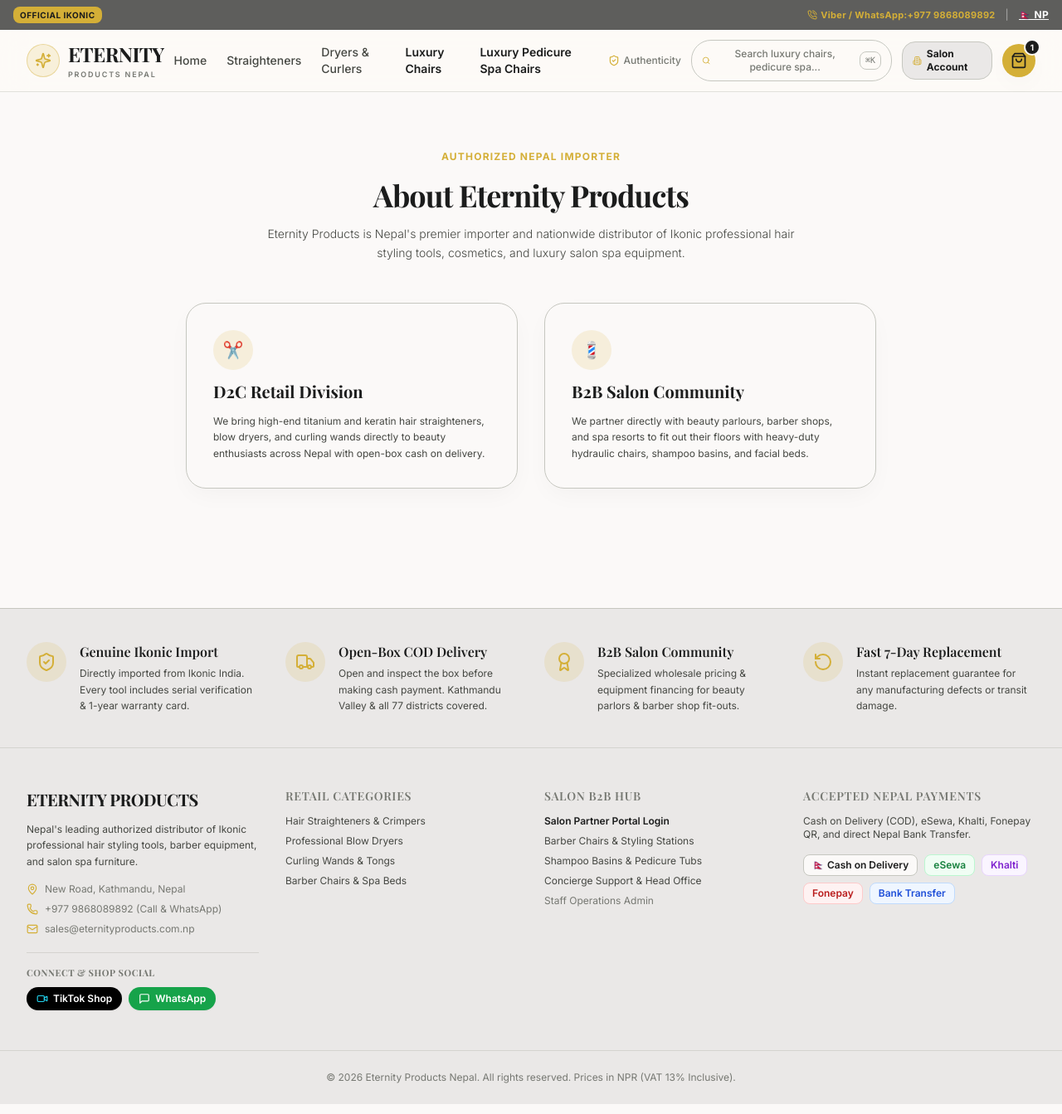
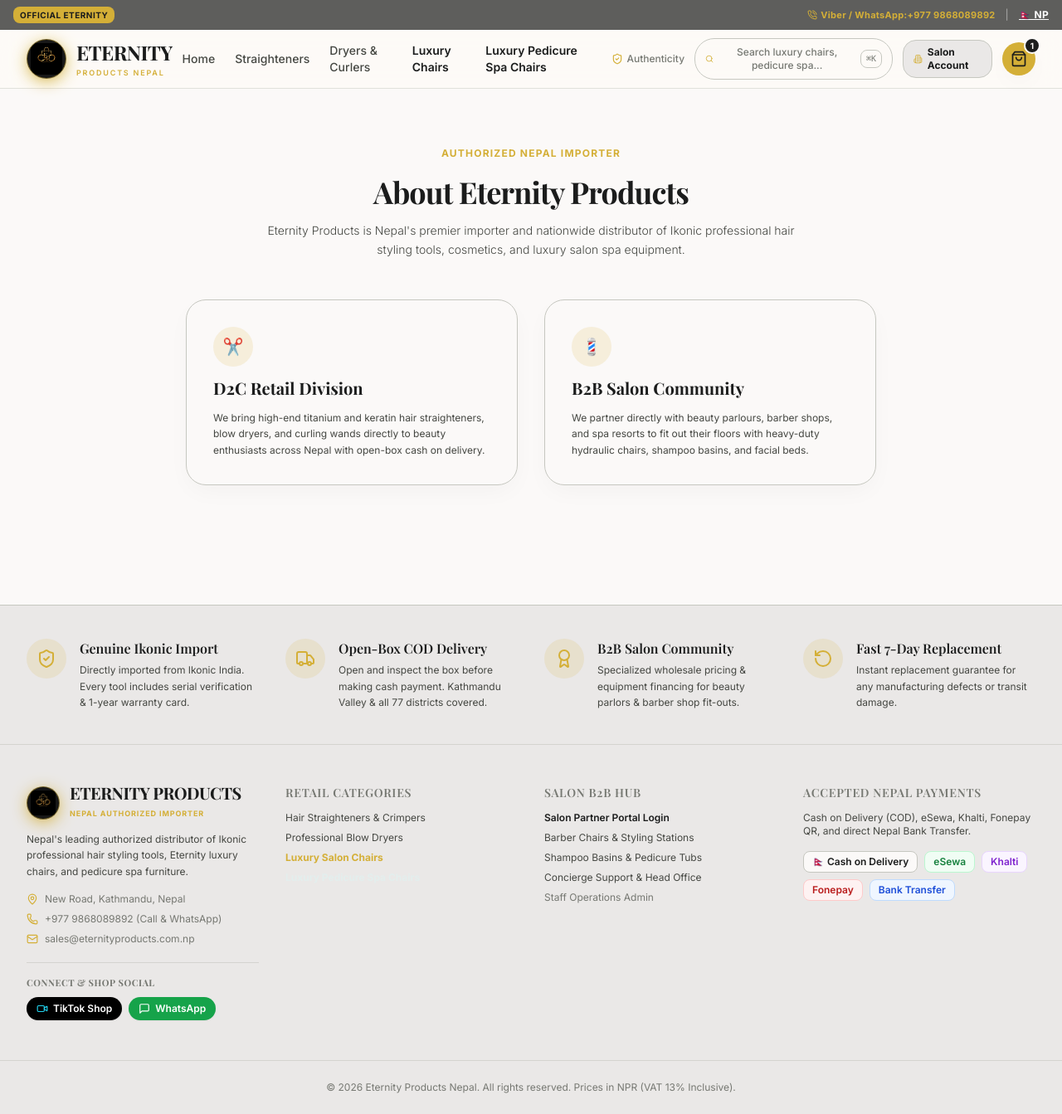
Before and after one commit to Hideaway420/Eternity, a Next.js app: page /about in a window 1280 px wide. Shown: the whole page at 83% size. Built offline with nearby package versions, Linux system fonts and the light colour scheme; a web font is replaced by a local one.

Commit message:
Integrate official gold EP Eternity Products infinity shopping bag logo across header and footer

```diff
--- a/src/components/storefront/Footer.tsx
+++ b/src/components/storefront/Footer.tsx
@@ -58,12 +58,21 @@ export const Footer: React.FC = () => {
         </div>
       </div>
 
-      {/* Main Footer Links */}
+      {/* Main Footer Links with Official EP Infinity Logo */}
       <div className="container mx-auto px-4 lg:px-8 py-12 grid grid-cols-1 md:grid-cols-4 gap-8">
         <div>
-          <h3 className="font-serif text-xl font-bold tracking-tight">ETERNITY PRODUCTS</h3>
-          <p className="text-xs text-on-surface-variant mt-3 leading-relaxed">
-            Nepal&apos;s leading authorized distributor of Ikonic professional hair styling tools, barber equipment, and salon spa furniture.
+          <div className="flex items-center space-x-3 mb-3">
+            <div className="w-10 h-10 rounded-xl overflow-hidden bg-black/90 p-1 border border-gold/50 shadow-gold flex items-center justify-center flex-shrink-0">
+              <img src="/logo.png" alt="Eternity Products Logo" className="w-full h-full object-contain" />
+            </div>
+            <div>
+              <h3 className="font-serif text-xl font-bold tracking-tight text-on-surface leading-none">ETERNITY PRODUCTS</h3>
+              <span className="text-[9px] uppercase tracking-widest text-gold font-bold">Nepal Authorized Importer</span>
+            </div>
+          </div>
+
+          <p className="text-xs text-on-surface-variant leading-relaxed">
+            Nepal&apos;s leading authorized distributor of Ikonic professional hair styling tools, Eternity luxury chairs, and pedicure spa furniture.
           </p>
 
           <div className="mt-4 space-y-2 text-xs text-outline">
@@ -105,8 +114,8 @@ export const Footer: React.FC = () => {
           <ul className="space-y-2 text-xs text-on-surface-variant">
             <li><Link href="/c/hair-straighteners" className="hover:text-gold transition-colors">Hair Straighteners & Crimpers</Link></li>
             <li><Link href="/c/hair-dryers" className="hover:text-gold transition-colors">Professional Blow Dryers</Link></li>
-            <li><Link href="/c/hair-curlers" className="hover:text-gold transition-colors">Curling Wands & Tongs</Link></li>
-            <li><Link href="/c/salon-furniture-equipment" className="hover:text-gold transition-colors">Barber Chairs & Spa Beds</Link></li>
+            <li><Link href="/c/luxury-salon-chairs" className="hover:text-gold transition-colors font-bold text-gold">Luxury Salon Chairs</Link></li>
+            <li><Link href="/c/manicure-pedicure-equipment" className="hover:text-gold transition-colors font-bold text-spa-blue">Luxury Pedicure Spa Chairs</Link></li>
           </ul>
         </div>
 
@@ -114,8 +123,8 @@ export const Footer: React.FC = () => {
           <h4 className="font-serif font-semibold text-sm mb-3 uppercase tracking-wider text-outline">Salon B2B Hub</h4>
           <ul className="space-y-2 text-xs text-on-surface-variant">
             <li><Link href="/salon/portal" className="hover:text-gold transition-colors font-semibold text-on-surface">Salon Partner Portal Login</Link></li>
-            <li><Link href="/c/salon-furniture-equipment" className="hover:text-gold transition-colors">Barber Chairs & Styling Stations</Link></li>
-            <li><Link href="/c/salon-furniture-equipment" className="hover:text-gold transition-colors">Shampoo Basins & Pedicure Tubs</Link></li>
+            <li><Link href="/c/luxury-salon-chairs" className="hover:text-gold transition-colors">Barber Chairs & Styling Stations</Link></li>
+            <li><Link href="/c/manicure-pedicure-equipment" className="hover:text-gold transition-colors">Shampoo Basins & Pedicure Tubs</Link></li>
             <li><Link href="/contact" className="hover:text-gold transition-colors">Concierge Support & Head Office</Link></li>
             <li><Link href="/admin" className="hover:text-gold transition-colors text-outline">Staff Operations Admin</Link></li>
           </ul>
--- a/src/components/storefront/Header.tsx
+++ b/src/components/storefront/Header.tsx
@@ -2,7 +2,7 @@
 
 import React, { useState } from "react";
 import Link from "next/link";
-import { Search, ShoppingBag, ShieldCheck, Menu, X, Sparkles, Building2, PhoneCall } from "lucide-react";
+import { Search, ShoppingBag, ShieldCheck, Menu, X, Building2, PhoneCall } from "lucide-react";
 import { SearchModal } from "@/components/storefront/SearchModal";
 import { CartDrawer } from "@/components/storefront/CartDrawer";
 
@@ -38,7 +38,7 @@ export const Header: React.FC<HeaderProps> = ({
           <div className="container mx-auto flex justify-between items-center gap-2">
             <div className="flex items-center space-x-2 truncate">
               <span className="bg-gold text-on-surface px-2 py-0.5 rounded text-[9px] sm:text-[10px] font-bold uppercase tracking-wider flex-shrink-0">
-                {isNp ? "आधिकारिक आइकोनिक" : "Official Ikonic"}
+                {isNp ? "आधिकारिक इटरनिटी" : "Official Eternity"}
               </span>
               <span className="truncate hidden xs:inline">
                 {isNp
@@ -69,25 +69,25 @@ export const Header: React.FC<HeaderProps> = ({
           </div>
         </div>
 
-        {/* Main Glass Header (CLEAN: No price badges on menu items) */}
-        <nav className="glass-header border-b border-outline-variant/50 px-3 sm:px-6 lg:px-8 py-2.5 sm:py-3">
+        {/* Main Glass Header (Featuring Official Gold EP Infinity Logo) */}
+        <nav className="glass-header border-b border-outline-variant/50 px-3 sm:px-6 lg:px-8 py-2 sm:py-2.5">
           <div className="container mx-auto flex items-center justify-between gap-3">
-            {/* Logo */}
-            <Link href="/" className="flex items-center space-x-2.5 group">
-              <div className="w-9 h-9 sm:w-10 sm:h-10 rounded-xl bg-gold/15 border border-gold/40 flex items-center justify-center text-gold group-hover:scale-105 transition-transform flex-shrink-0">
-                <Sparkles className="w-4 h-4 sm:w-5 sm:h-5 fill-gold/20" />
+            {/* Official Brand Logo */}
+            <Link href="/" className="flex items-center space-x-3 group">
+              <div className="h-10 w-10 sm:h-12 sm:w-12 rounded-xl overflow-hidden bg-black/90 p-1 border border-gold/50 shadow-gold group-hover:scale-105 transition-transform flex-shrink-0 flex items-center justify-center">
+                <img src="/logo.png" alt="Eternity Products Logo" className="w-full h-full object-contain" />
               </div>
               <div>
                 <span className="font-serif text-lg sm:text-2xl font-bold tracking-tight text-on-surface block leading-none">
                   ETERNITY
                 </span>
-                <span className="text-[8px] sm:text-[9px] uppercase tracking-[0.2em] text-outline font-semibold block mt-0.5">
+                <span className="text-[8px] sm:text-[9px] uppercase tracking-[0.2em] text-gold font-semibold block mt-0.5">
                   {isNp ? "इटरनिटी नेपाल" : "Products Nepal"}
                 </span>
               </div>
             </Link>
 
-            {/* Desktop Navigation Links (CLEAN: Prices belong on product cards only) */}
+            {/* Desktop Navigation Links */}
             <div className="hidden lg:flex items-center space-x-6 text-sm font-medium text-on-surface-variant">
               <Link href="/" className="hover:text-gold transition-colors">
                 {isNp ? "गृहपृष्ठ" : "Home"}
```
Also changed, not shown: public/logo.png (added).
